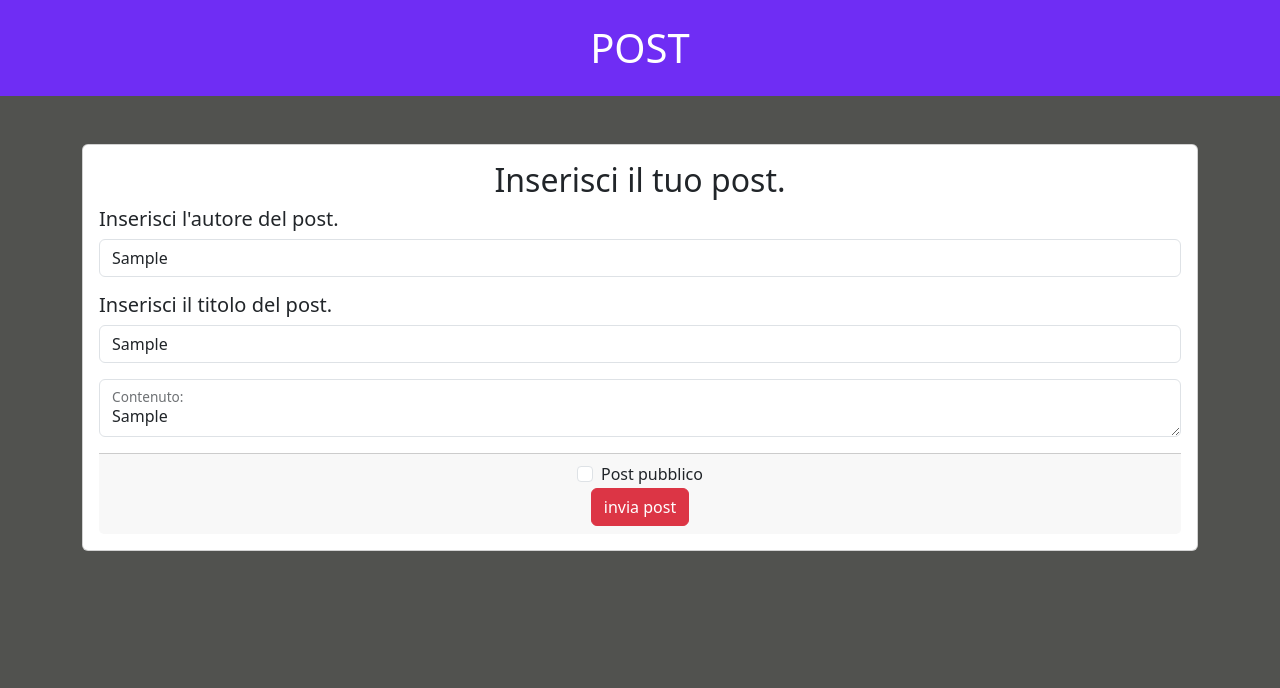
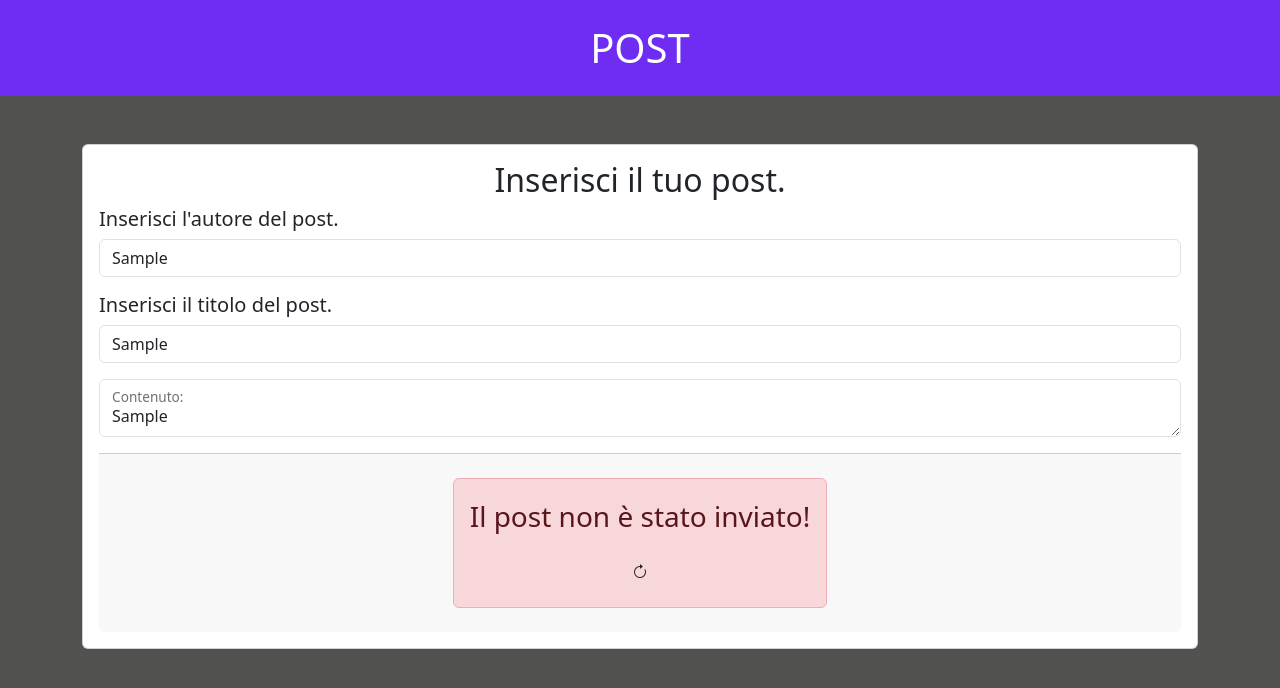
Before and after one commit to stefanosorrenti/react-post-form, a React (Vite) app: page / in a window 1280 px wide. Both pictures are taken after typing "Sample", "Sample", "Sample" into the empty fields and a click on the button "invia post". Shown: the top 688 px of the page. Built offline with nearby package versions, Linux system fonts and the light colour scheme; no server answers.

Commit message:
AppMain: add dynamic alert

```diff
--- a/src/components/AppMain.jsx
+++ b/src/components/AppMain.jsx
@@ -17,6 +17,8 @@ export default function AppMain() {
 
     })
 
+    const [successAlert, setSuccessAlert] = useState(null)
+
 
 
 
@@ -31,7 +33,8 @@ export default function AppMain() {
                 console.log(`Dati inviati`); //Loggo i dati in console
                 console.log(res.data);
 
-                alert('Post aggiunto!')
+                //alert('Post aggiunto!')
+                setSuccessAlert(true)
 
 
 
@@ -40,6 +43,7 @@ export default function AppMain() {
                 console.log(err); //In caso di errore
                 alert(`Qualcosa è andato storto!
                 ${err}`)
+                setSuccessAlert(false)
             })
 
 
@@ -107,15 +111,57 @@ export default function AppMain() {
 
                         {/* Card footer */}
                         <div className="card-footer d-flex flex-column align-items-center">
+
+                            {/* Alerts */}
+
+                            {successAlert && (
+
+                                <div className="alert alert-success mt-3 d-flex flex-column align-items-center">
+                                    <p className="fs-3">Il post è stato inviato correttamente</p>
+                                    <a className="btn" onClick={() => setSuccessAlert(null)}><i class="bi bi-arrow-clockwise"></i></a>
+                                </div>
+
+
+                            )}
+
+
+                            {successAlert === false &&
+                                (
+                                    <div className="alert alert-danger mt-3 d-flex flex-column align-items-center">
+                                        <p className="fs-3">Il post non è stato inviato!</p>
+                                        <a className="btn" onClick={() => setSuccessAlert(null)}><i class="bi bi-arrow-clockwise"></i></a>
+                                    </div>
+
+                                )
+                            }
+
+
+
+
+
+
+
+
+
+
+
+
+                            {successAlert === null &&
+
+                                (
+                                    <>
+                                        <div className="form-check">
+                                            <label htmlFor="form-check-label">Post pubblico</label>
+                                            <input className="form-check-input" name="pubblic" id="pubblic" type="checkbox" onChange={handlerValue} checked={formData.pubblic} />
+                                        </div>
+                                        <button className="btn btn-danger">invia post</button>
+
+                                    </>
+                                )
+
+                            }
                             {/* Set post access */}
 
-                            <div className="form-check">
-                                <label htmlFor="form-check-label">Post pubblico</label>
-                                <input className="form-check-input" name="pubblic" id="pubblic" type="checkbox" onChange={handlerValue} checked={formData.pubblic} />
-                            </div>
-
-                            {/* Send post */}
-                            <button className="btn btn-danger">invia post</button>
 
                         </div>
                     </form>
```
